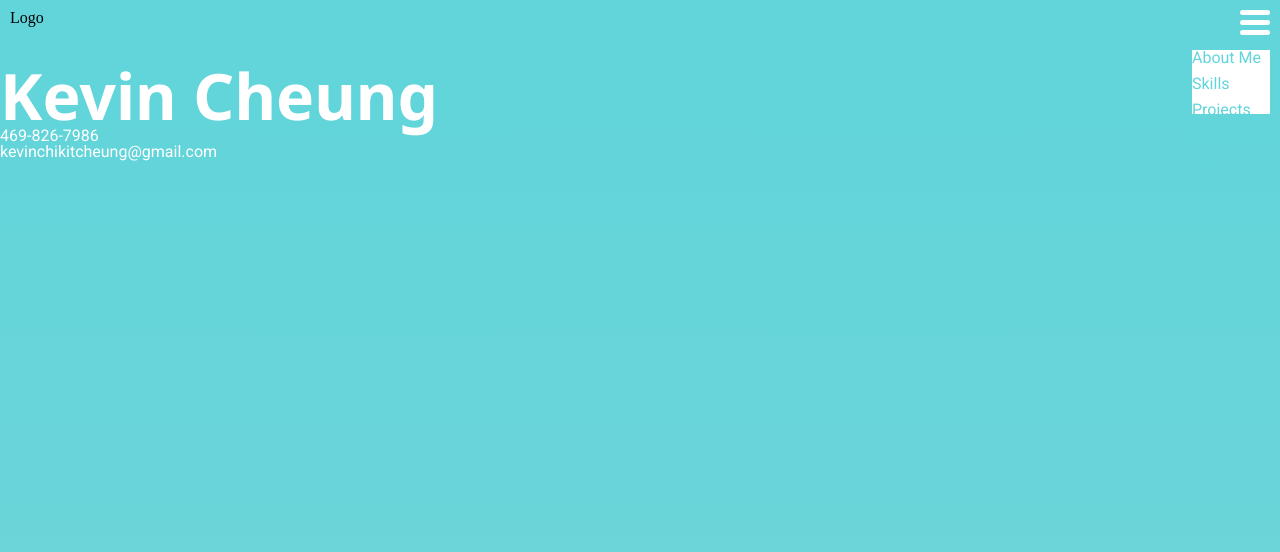
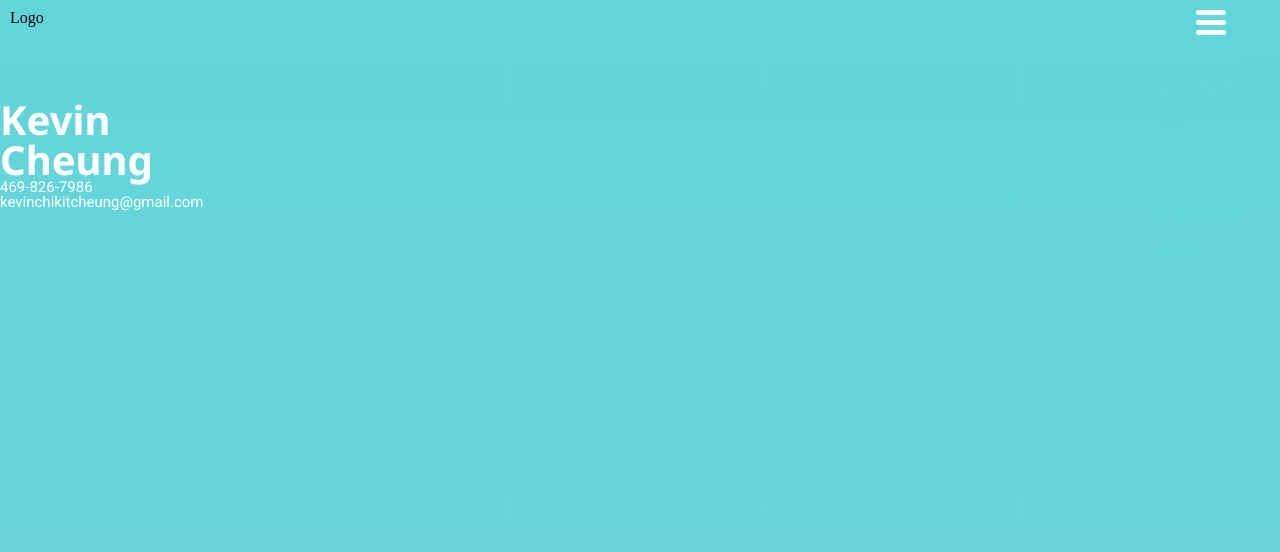
Before and after one commit to kevcheung/kevcheung.github.io, a React (Create React App) app: page / in a window 1280 px wide. Shown: the top 552 px of the page. Built offline with nearby package versions, Linux system fonts and the light colour scheme.

Commit message:
added nav without slide animation

```diff
--- a/sass/app.scss
+++ b/sass/app.scss
@@ -1,16 +1,18 @@
 .App{
-    min-height: 2500px;
+    min-height: 3000px;
     background-image: linear-gradient(rgb(97, 213, 218), rgb(147, 211, 214));
 }
 .name{
     font-family: $main-font;
     color: $main-color;
-    margin-top: 1em;
-    font-size: 4em;
+    padding-top: 100px;
+    width: 50px;
+    font-size: 40px;
 }
 .contactInfo{
     font-family: $content-font;
     color: $main-color;
+    font-size: 15px;
 }
 .App-intro{
     font-size: large;
--- a/sass/nav.scss
+++ b/sass/nav.scss
@@ -1,20 +1,37 @@
-.navbar{
+.mobile-nav{
     display: flex;
     position: fixed;
     justify-content: space-between;
     top: 0;
     left: 0;
-    height: 64px;
-    width: 100%;
-    background-color: $background-color;
+    width: 95%;
+    height: 50px;
+    // margin-top: 10px;
+    // margin-left: 10px;
+    // margin-right: 10px;
+    padding: 10px 10px 0;
+    background-color: $content-color;
 }
 .logo{
     width: 50px;
-    margin-top: 10px;
-    margin-left: 10px;
+    height: 50px;
+}
+.burger-menu{
+    position: absolute;
+    top: 0;
+    right: 0;
+    &.slideIn{
+        // right: 10px;
+        // position: absolute;
+        // top: 0;
+        // right: 0;
+        background-color: $main-color;
+        height: 100vh;
+        padding: 0 20px;
+    }
 }
 .burger{
-    position: fixed;
+    position: absolute;
     top: 10px;
     right: 10px;
     // z-index: 300;
@@ -28,17 +45,23 @@
             margin-bottom: 5px;
         }
     }
-}
-.nav-links{
-    margin-top: 50px;
-    margin-right: 10px;
-    height: 100%;
-    background-color: $main-color;
-    .link{
-        font-family: $content-font;
-        color: $background-color;
-        &:nth-child(-n+5){
-            margin-bottom: 10px;
+    &.active{
+        // position: absolute;
+        // top: 10px;
+        // right: 10px;
+        span{
+            background-color: $content-color;
         }
     }
 }
+.nav-links{
+    margin-top: 80px;
+    .link{
+        font-family: $content-font;
+        color: $content-color;
+        font-weight: bold;
+        &:nth-child(-n+5){
+            margin-bottom: 25px;
+        }
+    }
+}
--- a/sass/variables.scss
+++ b/sass/variables.scss
@@ -3,4 +3,4 @@
 $main-font: 'Noto Sans', sans-serif;
 $content-font: 'Roboto', sans-serif;
 $main-color: #ffffff;
-$background-color: rgb(97, 213, 218);
+$content-color: rgb(97, 213, 218);
--- a/src/App.css
+++ b/src/App.css
@@ -1,38 +1,49 @@
 @import url("https://fonts.googleapis.com/css?family=Noto+Sans:700|Roboto");
 .App {
-  min-height: 2500px;
+  min-height: 3000px;
   background-image: linear-gradient(#61d5da, #93d3d6); }
 
 .name {
   font-family: "Noto Sans", sans-serif;
   color: #ffffff;
-  margin-top: 1em;
-  font-size: 4em; }
+  padding-top: 100px;
+  width: 50px;
+  font-size: 40px; }
 
 .contactInfo {
   font-family: "Roboto", sans-serif;
-  color: #ffffff; }
+  color: #ffffff;
+  font-size: 15px; }
 
 .App-intro {
   font-size: large; }
 
-.navbar {
+.mobile-nav {
   display: flex;
   position: fixed;
   justify-content: space-between;
   top: 0;
   left: 0;
-  height: 64px;
-  width: 100%;
+  width: 95%;
+  height: 50px;
+  padding: 10px 10px 0;
   background-color: #61d5da; }
 
 .logo {
   width: 50px;
-  margin-top: 10px;
-  margin-left: 10px; }
+  height: 50px; }
+
+.burger-menu {
+  position: absolute;
+  top: 0;
+  right: 0; }
+  .burger-menu.slideIn {
+    background-color: #ffffff;
+    height: 100vh;
+    padding: 0 20px; }
 
 .burger {
-  position: fixed;
+  position: absolute;
   top: 10px;
   right: 10px; }
   .burger span {
@@ -43,14 +54,14 @@
     border-radius: 100px; }
     .burger span:nth-child(-n+3) {
       margin-bottom: 5px; }
+  .burger.active span {
+    background-color: #61d5da; }
 
 .nav-links {
-  margin-top: 50px;
-  margin-right: 10px;
-  height: 100%;
-  background-color: #ffffff; }
+  margin-top: 80px; }
   .nav-links .link {
     font-family: "Roboto", sans-serif;
-    color: #61d5da; }
+    color: #61d5da;
+    font-weight: bold; }
     .nav-links .link:nth-child(-n+5) {
-      margin-bottom: 10px; }
+      margin-bottom: 25px; }
--- a/src/components/Home/Home.js
+++ b/src/components/Home/Home.js
@@ -7,8 +7,8 @@ class Home extends Component {
             <div>
                 <Navbar/>
                 <h1 className="name">Kevin Cheung</h1>
-                <h2 className="contactInfo">469-826-7986</h2>
-                <h2 className="contactInfo">kevinchikitcheung@gmail.com</h2>
+                <p className="contactInfo">469-826-7986</p>
+                <p className="contactInfo">kevinchikitcheung@gmail.com</p>
             </div>
         );
     }
--- a/src/components/Nav/Nav.js
+++ b/src/components/Nav/Nav.js
@@ -8,6 +8,7 @@ class Nav extends Component{
         }
         this.openMenu = this.openMenu.bind(this);
         this.closeMenu = this.closeMenu.bind(this);
+        this.menuClick = this.menuClick.bind(this);
         this.homeScroll = this.homeScroll.bind(this);
         this.aboutScroll = this.aboutScroll.bind(this);
         this.skillScroll = this.skillScroll.bind(this);
@@ -20,6 +21,9 @@ class Nav extends Component{
     }
     closeMenu = () => {
         this.setState({ menuSlide: false }, () =>{ document.removeEventListener('click', this.closeMenu) });
+    }
+    menuClick = () => {
+        this.setState({ menuSlide: false })
     }
     homeScroll = () => {
         window.scrollTo({ top: 0, behavior: "smooth"});
@@ -37,16 +41,17 @@ class Nav extends Component{
         window.scrollTo({ top: 2000, behavior: "smooth"});
     }
     render(){
+        console.log(this.state.menuSlide)
         return(
-            <div className='navbar'>
+            <div className='mobile-nav'>
                 <p className='logo' onClick={this.homeScroll}>Logo</p>
-                <div className='burger'>
-                {/* need to put onClick in this div */}
+                <div className={'burger-menu ' + (this.state.menuSlide ? 'slideIn' : '')}>
+                    <div onClick={this.openMenu} className={'burger ' + (this.state.menuSlide ? 'active' : '')} >
                         <span/>
                         <span/>
                         <span/>
                     </div>
-                <ul className='nav-links'>
+                    <ul className='nav-links' onClick={this.menuClick}>
                         <li className='link' onClick={this.aboutScroll}>About Me</li>
                         <li className='link' onClick={this.skillScroll}>Skills</li>
                         <li className='link' onClick={this.projScroll}>Projects</li>
@@ -54,6 +59,7 @@ class Nav extends Component{
                         <li className='link' onClick={this.homeScroll}>Home</li>
                     </ul>
                 </div>
+            </div>
         );
     }
 }
```
Lines whose indentation alone changed are shown as unchanged.
